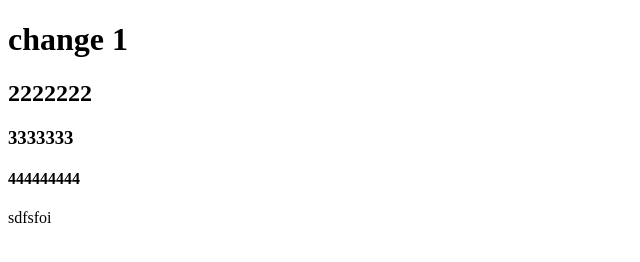
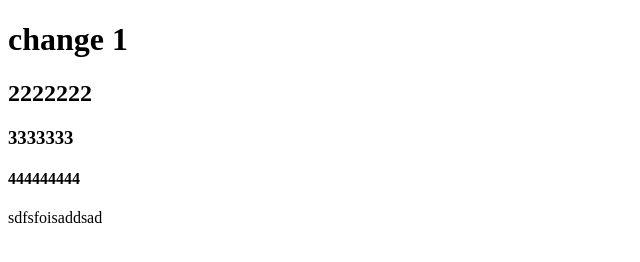
Before and after one commit to loeric0206/test, a plain HTML site: page index.html in a window 1280 px wide. Shown: the full height of the page, 0-640 px from the left. Drawn offline with Linux system fonts and the light colour scheme.

Commit message:
qweqweqwe

```diff
--- a/index.html
+++ b/index.html
@@ -11,6 +11,6 @@
     <h2>2222222</h2>
     <h3>3333333</h3>
     <h4>444444444</h4>
-    sdfsfoi
+    sdfsfoisaddsad
 </body>
 </html>
```
